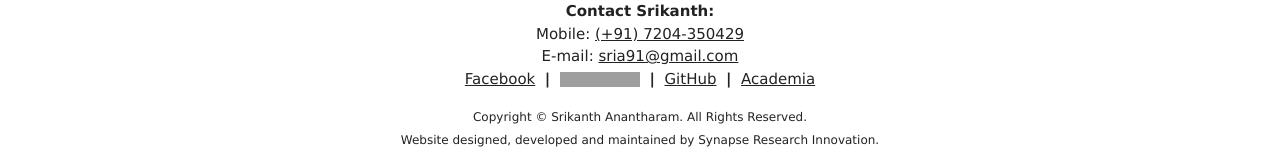
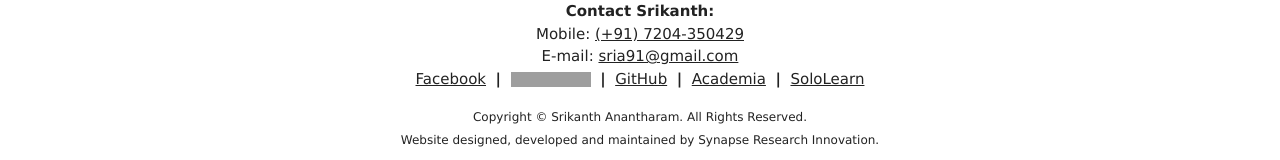
Before and after one commit to sria91/old-sria91.github.io, a plain HTML site: page gallery.html in a window 1280 px wide. Shown: the part 1431-1591 px from the top of the page. Drawn offline with nearby package versions, Linux system fonts and the light colour scheme; grey boxes are pictures that could not be loaded.

Commit message:
added SoloLearn

```diff
--- a/gallery.html
+++ b/gallery.html
@@ -109,7 +109,8 @@
                 <a itemprop="sameAs" href="https://web.facebook.com/sria91" target="_blank" title="Srikanth Anantharam's Facebook">Facebook</a>&nbsp;&nbsp;<b>|</b>&nbsp;
                 <a itemprop="sameAs" href="https://in.linkedin.com/in/srikanthanantharam" target="_blank"><img src="https://static.licdn.com/scds/common/u/img/webpromo/btn_liprofile_blue_80x15.png" width="80" height="15" border="0" alt="Srikanth Anantharam's LinkedIn" title="Srikanth Anantharam's LinkedIn"></a>&nbsp;&nbsp;<b>|</b>&nbsp;
                 <a itemprop="sameAs" href="https://www.github.com/sria91" target="_blank" title="Srikanth Anantharam's GitHub">GitHub</a>&nbsp;&nbsp;<b>|</b>&nbsp;
-                <a itemprop="sameAs" href="https://independentresearcher.academia.edu/SrikanthAnantharam" target="_blank" title="Srikanth Anantharam's Academia">Academia</a>
+                <a itemprop="sameAs" href="https://independentresearcher.academia.edu/SrikanthAnantharam" target="_blank" title="Srikanth Anantharam's Academia">Academia</a>&nbsp;&nbsp;<b>|</b>&nbsp;
+                <a itemprop="sameAs" href="http://www.sololearn.com/Profile/98422" target="_blank" title="Srikanth Anantharam's SoloLearn">SoloLearn</a>
             </p>
             <p><small class="w3-small">
                 Copyright &copy; <span itemprop="name">Srikanth Anantharam</span>. All Rights Reserved.<br />
```
Also changed, not shown: index.html (+2 -1 lines), projects.html (+2 -1 lines), publications.html (+2 -1 lines), resume.html (+1 -1 lines).
